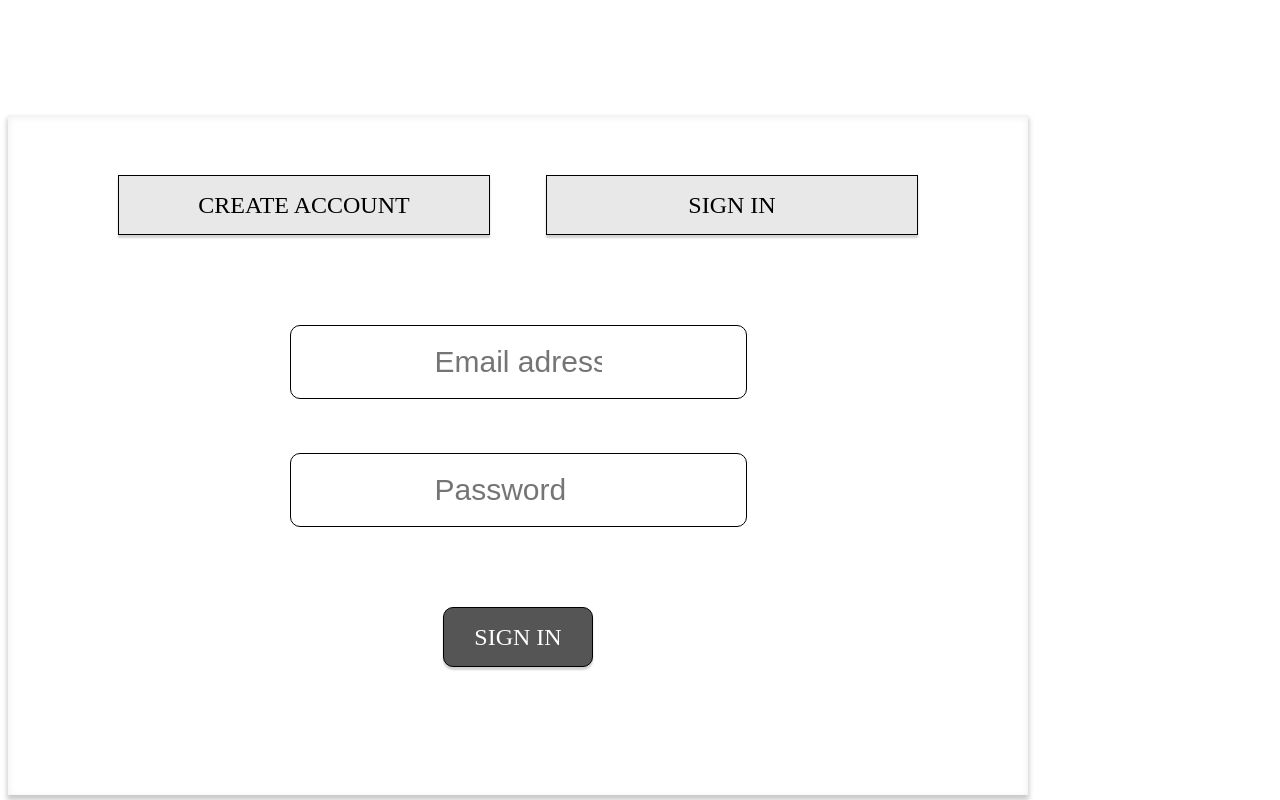
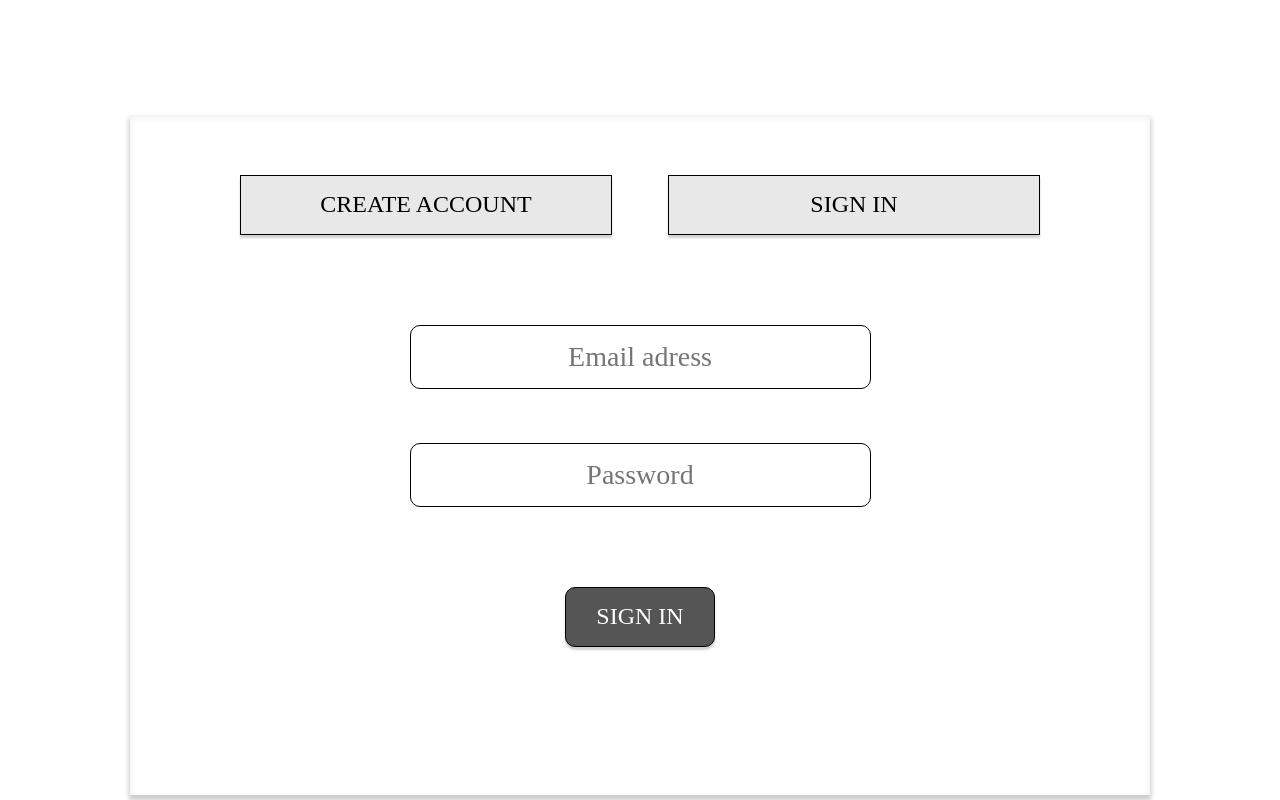
Before and after one commit to TheEv1ls0n/DOFlexWEB, a React app: page / in a window 1280 px wide. Shown: the top 800 px of the page. Built offline with nearby package versions, Linux system fonts and the light colour scheme; a web font is replaced by a local one.

Commit message:
last design updates

```diff
--- a/public/index.html
+++ b/public/index.html
@@ -23,6 +23,7 @@
       Learn how to configure a non-root public URL by running `npm run build`.
     -->
     <title>ReactProject</title>
+    <link href="https://fonts.googleapis.com/css?family=Nanum+Gothic+Coding" rel="stylesheet">
   </head>
   <body>
     <noscript>You need to enable JavaScript to run this app.</noscript>
--- /dev/null
+++ b/src/Theme.js
@@ -0,0 +1,16 @@
+import { createGlobalStyle, css } from 'styled-components';
+import normalize from 'normalize.css/normalize.css';
+
+const globalStyles = css`
+    * {
+        font-family: "Nanum Gothic Coding", mono-serif;
+    }
+
+    input {
+        text-align: center;
+    }
+
+`;
+
+
+export const GlobalStyles = createGlobalStyle`${normalize} ${globalStyles}`
--- /dev/null
+++ b/src/components/Avatar.js
@@ -0,0 +1,13 @@
+import styled, { css }from 'styled-components';
+
+export const Avatar = styled.img`
+  vertical-align: middle;
+  width: 100px;
+  height: 100px;
+  border: 1px solid #ddd;
+  border-radius: 50%;
+
+  &:hover{
+    box-shadow: 0 0 2px 1px rgba(0, 140, 186, 0.5);
+  }
+`
--- a/src/components/Button.js
+++ b/src/components/Button.js
@@ -18,7 +18,7 @@ export const Button = styled.button`
 
   ${props => css`
 
-    ${props.transparent && css`
+    ${props.sign && css`
         border-radius: 10px;
         background-color: #555555;
         color: white;
@@ -29,12 +29,23 @@ export const Button = styled.button`
             border-color: purple;
         }
     `}
+
+    ${props.create && css`
+        border-radius: 10px;
+        background-color: #555555;
+        color: white;
+        margin-top: 80px;
+        width: 300px;
+        flex: 0 1 80px; /*changes height of button*/
+        &:hover {
+            border-color: purple;
+        }
+    `}
   `}
 `;
 
 export const Txt = styled.a`
     text-transform: uppercase;
-    font-family: "Nanum-Gothic-Coding, Mono-serif";
     font-size: 24px;
     font-weight: 400;
 `
--- a/src/components/Input.js
+++ b/src/components/Input.js
@@ -1,26 +1,22 @@
 import styled, { css }from 'styled-components';
 
-export const Input = styled.input`
+export  const Input = styled.input`
   display: inline-block;
+  flex: 0 1 60px;
   vertical-align: center;
   text-decoration: none;
-  width: 167px;
-  height: 16px;
+  width: 455px;
   border-radius: 10px;
   border: 1px solid #000000;
-  padding-top: 28px;
-  padding-right: 144px;
-  padding-bottom: 28px;
-  padding-left: 144px;
-  margin-top: 90px;
-  font-size: 30px;
+  margin-top: 54px;
+  font-size: 28px;
   transition: 0.1s;
   cursor: pointer;
   user-select: none;
    ${props => css`
 
-    ${props.last && css`
-        margin-top: 54px;
+    ${props.first && css`
+        margin-top: 90px;
     `}
   `}
 `;
--- /dev/null
+++ b/src/containers/Info.js
@@ -0,0 +1,21 @@
+import styled, { css }from 'styled-components';
+import React, { Component } from 'react';
+import { Avatar } from '../components/Avatar'
+import { Txt} from "../components/Button";
+import { Panel } from "./Panel";
+
+class Info extends Component{
+  render(){
+    return(
+        <Panel>
+        <Avatar />
+          <Txt>
+          Lorem ipsum dolor sit amet, consectetur adipisicing elit. Dolores magnam nisi numquam omnis! Ab accusamus alias amet cum cupiditate dignissimos, eligendi est eum illo quas tempore unde velit veritatis, voluptas.
+          </Txt>
+        </Panel>
+
+    );
+  }
+}
+
+export default Info;
--- a/src/containers/Panel.js
+++ b/src/containers/Panel.js
@@ -5,9 +5,21 @@ export const Panel = styled.div`
   display: flex;
   flex-direction: column;
   align-items: center;
-  margin-top: 115px;
+  margin: 115px auto auto auto;
   width: 1020px;
   height: 680px;
   box-shadow: 0 4px 5px 1px rgba(0, 0, 0, 0.21), inset 0 2px 7px 1px rgba(0, 0, 0, 0.06);
   background-color: #ffffff;
+
+
+  ${props => css`
+
+     ${props.regwindow && css`
+
+         height: 120vh;
+         &:hover {
+             border-color: purple;
+         }
+  `}
+  `}
   `
--- a/src/index.js
+++ b/src/index.js
@@ -1,12 +1,25 @@
 import * as React from 'react';
 import * as ReactDOM from 'react-dom';
-import Registration from './pages/Registration';
 import Login from './pages/Login';
-import Main from './pages/Main';
+import Registration from './pages/Registration'
+import {GlobalStyles} from "./Theme";
+import Main from "./pages/Main";
 
-class Window extends React.Component {
-    render = () => <div className="reg-form"></div>
+
+class App extends React.Component {
+    render = () => {
+
+        return(
+            <React.Fragment>
+                <GlobalStyles />
+                <Login />
+                <Registration />
+                <Main />
+            </React.Fragment>
+        );
+
+    };
 
 }
 
-ReactDOM.render(< Registration/>, document.getElementById('root'));
+ReactDOM.render(< App/>, document.getElementById('root'));
--- a/src/pages/Login.js
+++ b/src/pages/Login.js
@@ -0,0 +1,37 @@
+import React, { Component } from 'react';
+
+import { Button, Txt } from '../components/Button';
+import { Input } from '../components//Input';
+import { Wrapper } from "../containers/Wrapper";
+import { Panel } from "../containers/Panel";
+
+class Login extends Component{
+    render()
+    {
+        return (
+                <Panel>
+                    <Wrapper>
+                        <Button>
+                            <Txt>
+                                Create Account
+                            </Txt>
+                        </Button>
+                        <Button>
+                            <Txt>
+                                Sign In
+                            </Txt>
+                        </Button>
+                    </Wrapper>
+                    <Input first placeholder="Email adress"/>
+                    <Input placeholder="Password"/>
+                    <Button sign>
+                        <Txt>
+                            Sign In
+                        </Txt>
+                    </Button>
+                </Panel>
+        );
+    }
+}
+
+export default Login;
--- a/src/pages/Main.js
+++ b/src/pages/Main.js
@@ -0,0 +1,16 @@
+import React, { Component } from 'react';
+
+import { Input } from '../components//Input';
+import { Panel } from "../containers/Panel";
+import  Info  from "../containers/Info";
+
+class Main extends Component{
+  render()
+  {
+    return (
+      <Info style={{display: "flex", flexFlow: "wrap raw", alignContent: "flexStart"}}/>
+    );
+  }
+}
+
+export default Main;
--- a/src/pages/Registration.js
+++ b/src/pages/Registration.js
@@ -1,5 +1,4 @@
 import React, { Component } from 'react';
-import styled, { css } from 'styled-components';
 
 import { Button, Txt } from '../components/Button';
 import { Input } from '../components//Input';
@@ -10,7 +9,7 @@ class Registration extends Component{
     render()
     {
         return (
-            <Panel>
+            <Panel regwindow>
                 <Wrapper>
                     <Button>
                         <Txt>
@@ -19,19 +18,21 @@ class Registration extends Component{
                     </Button>
                     <Button>
                         <Txt>
-                        Sign In
+                            Sign In
                         </Txt>
                     </Button>
                 </Wrapper>
-                <Input placeholder="Email adress"/>
-                <Input last placeholder="Password"/>
-                <Button transparent>
+                <Input first placeholder="Login"/>
+                <Input placeholder="Name"/>
+                <Input placeholder="Password"/>
+                <Input placeholder="Repeat Password"/>
+                <Input placeholder="Email"/>
+                <Button create>
                     <Txt>
-                        Sign In
+                        Create Account
                     </Txt>
                 </Button>
             </Panel>
-
         );
     }
 }
--- a/src/style.css
+++ /dev/null
@@ -1 +0,0 @@
-@import url('https://fonts.googleapis.com/css?family=Nanum+Gothic+Coding');
```
Also changed, not shown: package.json (+27 -2 lines), 1 other file.
